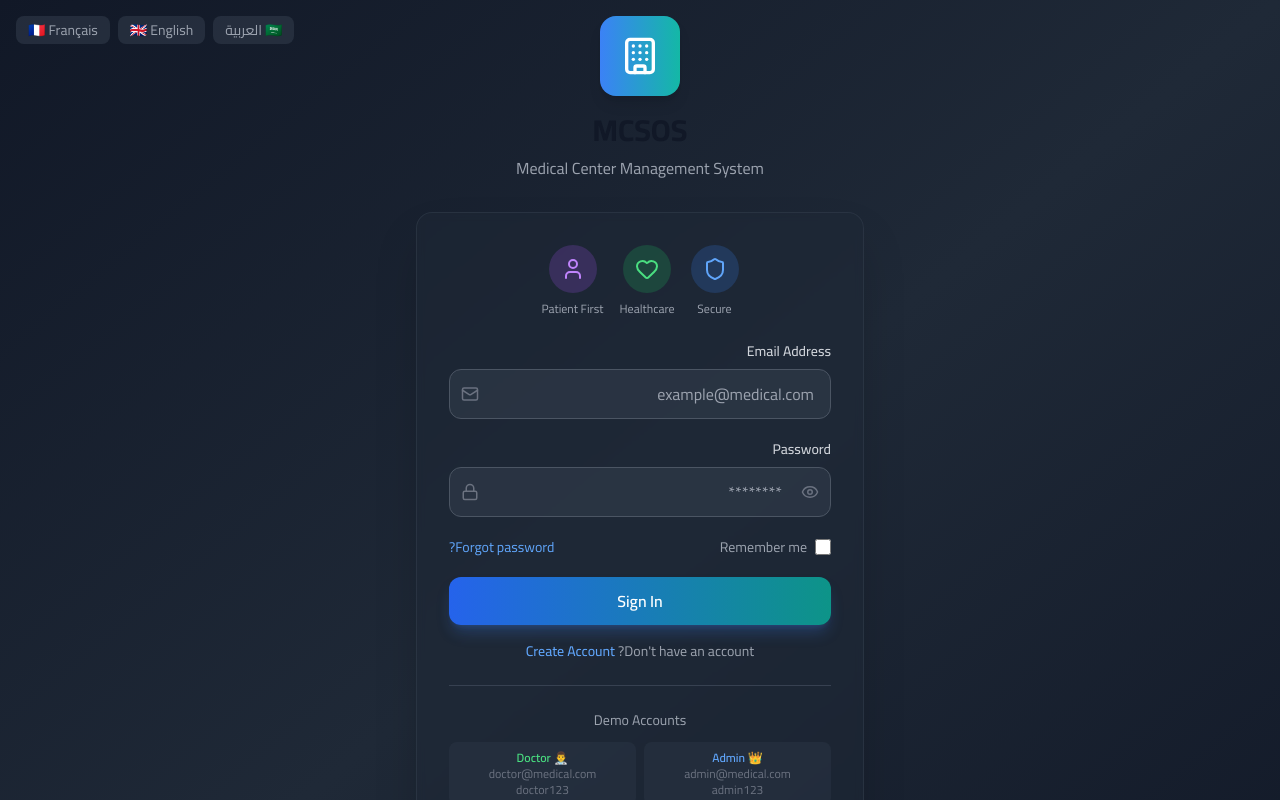
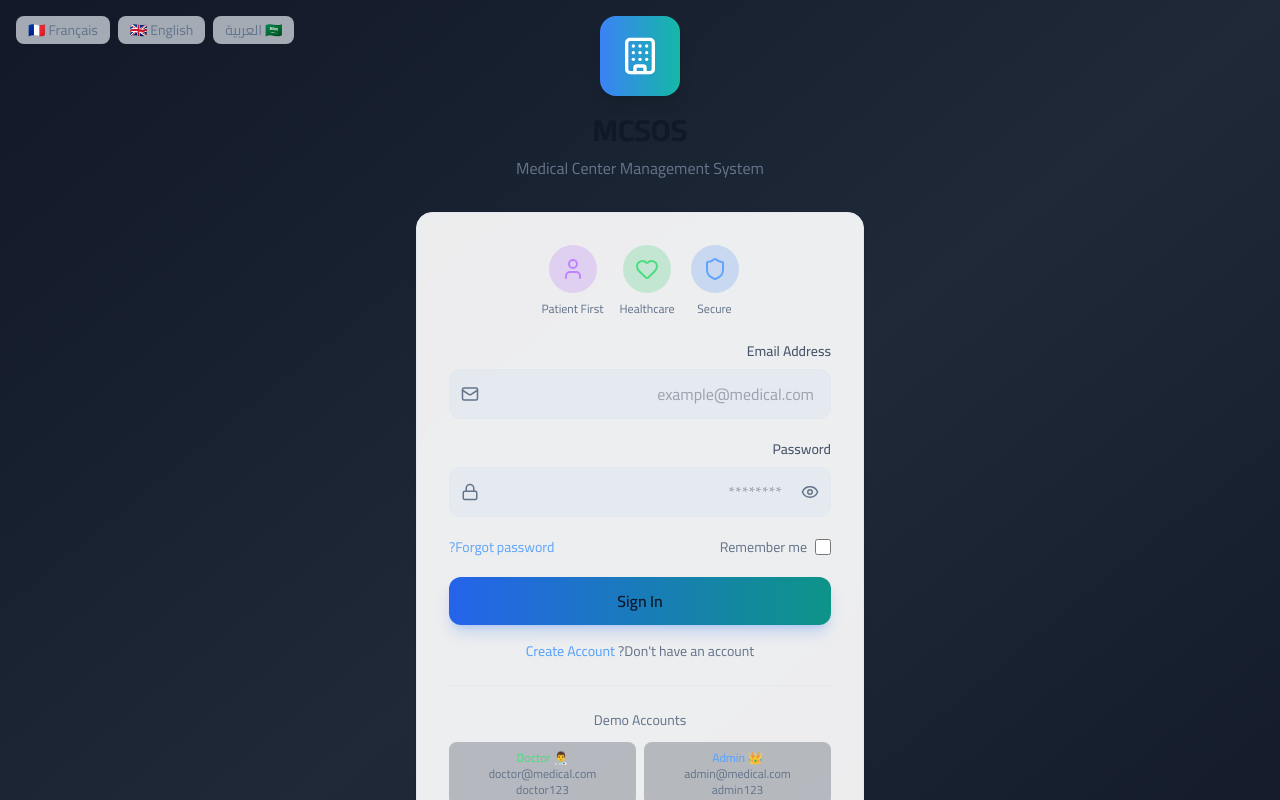
Before and after one commit to Islam412/MCSOS-System, a React (Vite) app: page /login in a window 1280 px wide. Shown: the top 800 px of the page. Built offline with nearby package versions, Linux system fonts and the light colour scheme.

Commit message:
update disng at dark and white mode p6

```diff
--- a/src/index.css
+++ b/src/index.css
@@ -123,3 +123,82 @@ th, td {
     transform: translateX(-100%) !important;
   }
 }
+
+/* =========================================================
+   تحسين التباين في الوضع الفاتح (Light Mode)
+   الألوان دي كانت معمولة أصلاً للوضع الداكن بدون dark:
+   فبتظهر باهتة وغير واضحة في الوضع الفاتح
+   ========================================================= */
+
+/* خلفيات الكروت الغامقة (gray-800/gray-900) → فاتحة مع shadow */
+html:not(.dark) .bg-gray-800 {
+  background-color: #ffffff;
+}
+html:not(.dark) .bg-gray-800\/50,
+html:not(.dark) .bg-gray-800\/80,
+html:not(.dark) .bg-gray-800\/95 {
+  background-color: rgba(255, 255, 255, 0.92);
+}
+html:not(.dark) .bg-gray-900 {
+  background-color: #f1f5f9;
+}
+html:not(.dark) .bg-gray-900\/50 {
+  background-color: rgba(241, 245, 249, 0.8);
+}
+html:not(.dark) .bg-gray-700\/50,
+html:not(.dark) .bg-gray-700\/80 {
+  background-color: rgba(226, 232, 240, 0.7);
+}
+
+/* shadow خفيف للكروت اللي بقت بيضا عشان تبان عن الخلفية */
+html:not(.dark) .bg-gray-800,
+html:not(.dark) .bg-gray-800\/50,
+html:not(.dark) .bg-gray-800\/80,
+html:not(.dark) .bg-gray-800\/95 {
+  box-shadow: 0 1px 3px rgba(0, 0, 0, 0.06);
+}
+
+/* الحدود والفواصل الغامقة → فاتحة */
+html:not(.dark) .border-gray-700,
+html:not(.dark) .border-gray-700\/50,
+html:not(.dark) .border-gray-600 {
+  border-color: #e2e8f0;
+}
+html:not(.dark) .divide-gray-700\/50 > * + * {
+  border-color: #e2e8f0;
+}
+
+/* تأثيرات hover الغامقة على عناصر فاتحة */
+html:not(.dark) .hover\:bg-gray-700\/50:hover,
+html:not(.dark) .hover\:bg-gray-700:hover {
+  background-color: rgba(226, 232, 240, 0.6);
+}
+html:not(.dark) .hover\:text-white:hover {
+  color: #0f172a;
+}
+
+/* نص أبيض/فاتح جدًا داخل كروت غامقة (gray-800/900/700) → غامق */
+html:not(.dark) .bg-gray-800 .text-white,
+html:not(.dark) .bg-gray-800\/50 .text-white,
+html:not(.dark) .bg-gray-800\/80 .text-white,
+html:not(.dark) .bg-gray-800\/95 .text-white,
+html:not(.dark) .bg-gray-900 .text-white,
+html:not(.dark) .bg-gray-900\/50 .text-white,
+html:not(.dark) .bg-gray-700\/50 .text-white {
+  color: #0f172a;
+}
+
+/* نصوص رمادية باهتة → نخليها أوضح في الفاتح */
+html:not(.dark) .text-gray-100,
+html:not(.dark) .text-gray-200 {
+  color: #1e293b;
+}
+html:not(.dark) .text-gray-300 {
+  color: #475569;
+}
+html:not(.dark) .text-gray-400 {
+  color: #64748b;
+}
+html:not(.dark) .text-gray-500 {
+  color: #64748b;
+}
```
